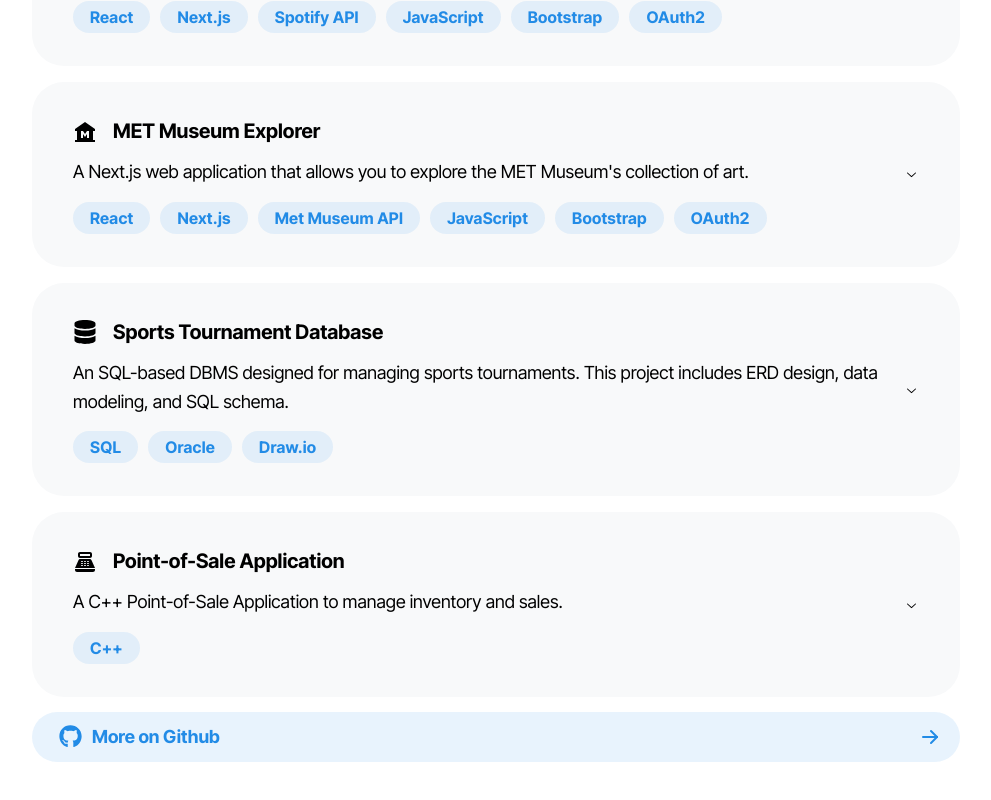
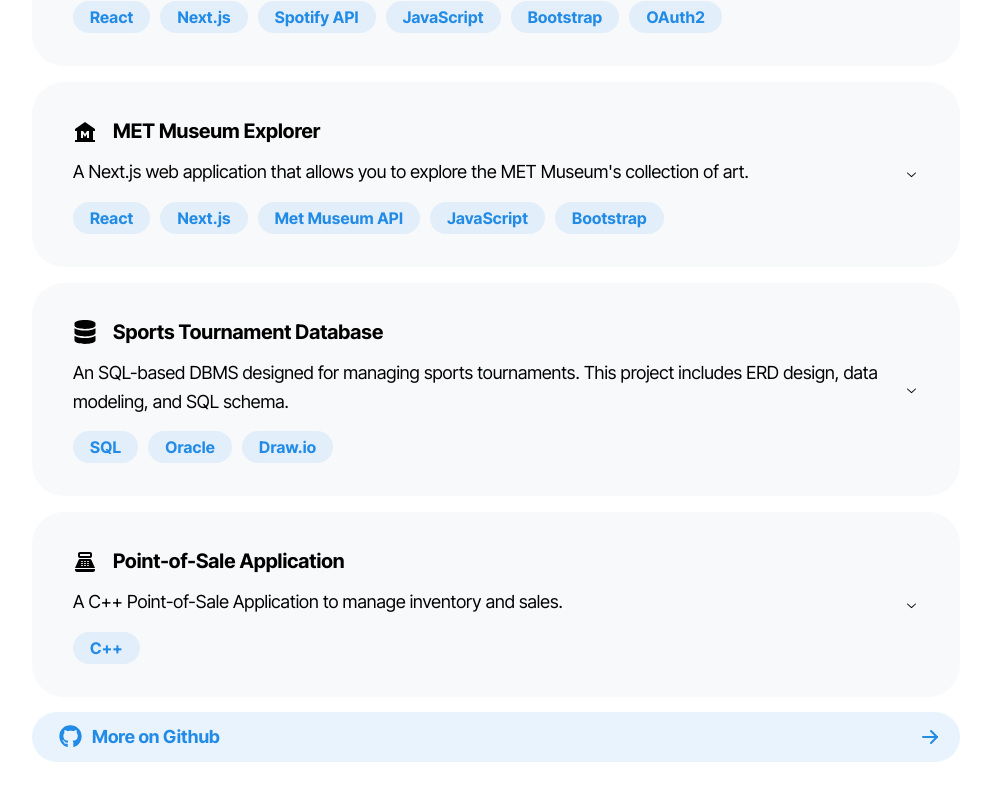
Before and after one commit to gladwinc/glad-port-2024, a Next.js app: page / in a window 1280 px wide. Shown: the part 976-1776 px from the top of the page, without its empty margins (144-1135 px from the left). Built offline with nearby package versions, Linux system fonts and the light colour scheme.

Commit message:
edit projects

```diff
--- a/app/components/Projects/Projects.tsx
+++ b/app/components/Projects/Projects.tsx
@@ -41,14 +41,7 @@
     image: "/proj2.png",
     github: "https://github.com/gladwinc/MET_Explorer",
     link: "https://met-explorer-lilac.vercel.app/",
-    tags: [
-      "React",
-      "Next.js",
-      "Met Museum API",
-      "JavaScript",
-      "Bootstrap",
-      "OAuth2",
-    ],
+    tags: ["React", "Next.js", "Met Museum API", "JavaScript", "Bootstrap"],
     icon: <MdMuseum size={24} />,
   },
   {
```
